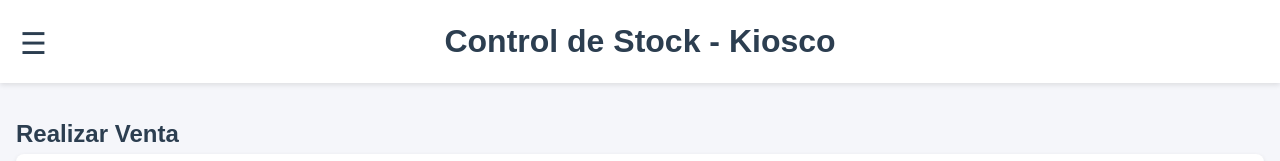
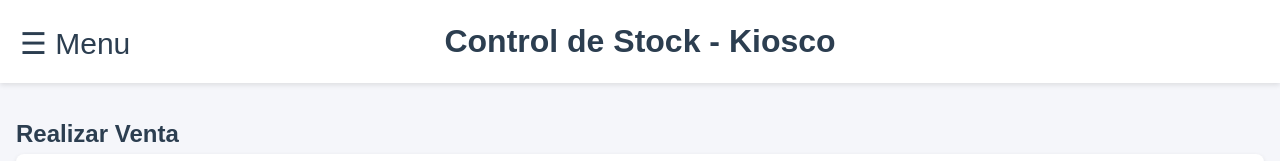
Before and after one commit to Bruno-199/stock, a plain HTML site: page Sistema de Stock/index.html in a window 1280 px wide. Shown: the top 161 px of the page. Drawn offline with Linux system fonts and the light colour scheme; no server answers.

Commit message:
Add files via upload

```diff
--- a/Sistema de Stock/index.html
+++ b/Sistema de Stock/index.html
@@ -15,7 +15,7 @@
     </div>
 
     <header>
-        <span class="menu-btn" onclick="openNav()">&#9776;</span>
+        <span class="menu-btn"  onclick="openNav()">&#9776; Menu </span>
         <h1>Control de Stock - Kiosco</h1>
     </header>
 
```
